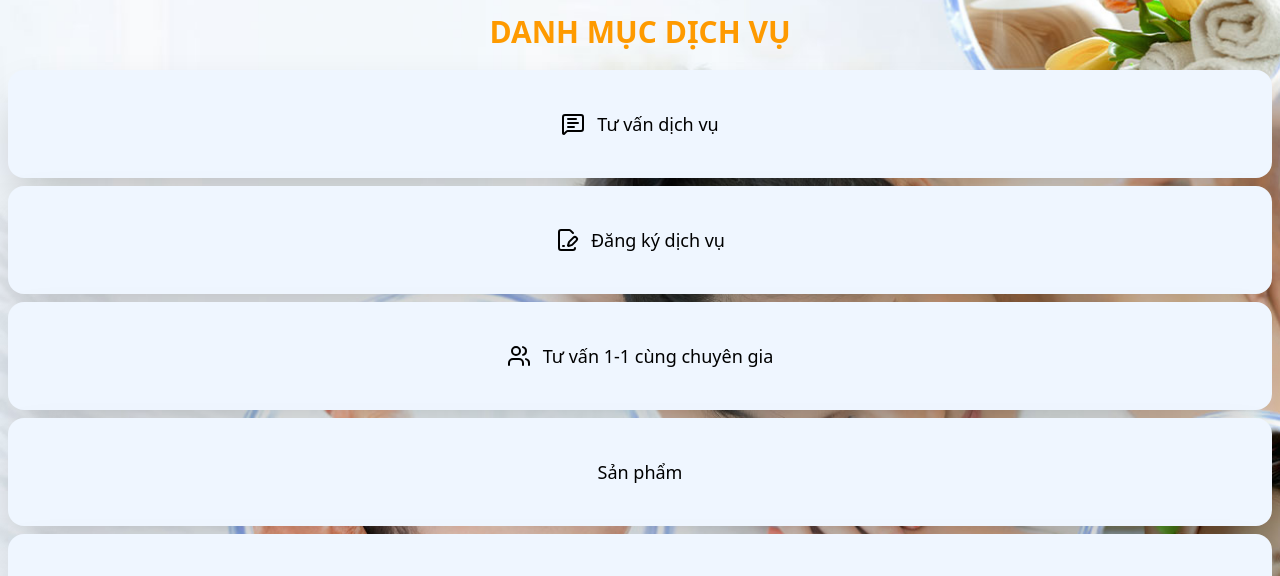
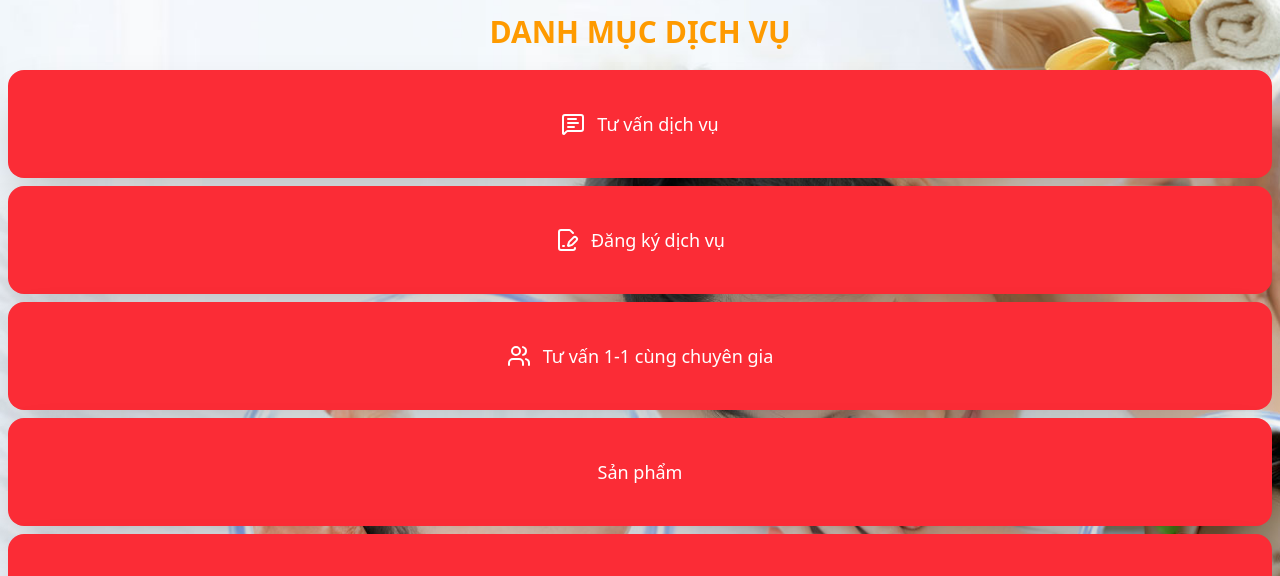
Before and after one commit to long2707/gbabeauty, a Next.js app: page /dich-vu in a window 1280 px wide. Shown: the part 318-894 px from the top of the page. Built offline with nearby package versions, Linux system fonts and the light colour scheme.

Commit message:
change color list

```diff
--- a/src/app/dich-vu/page.tsx
+++ b/src/app/dich-vu/page.tsx
@@ -99,7 +99,7 @@ const Page = () => {
 								key={item.name}
 							>
 								<DialogTrigger asChild>
-									<Button className="bg-blue-50 text-black shadow-2xl hover:bg-red-200 flex items-center justify-center px-5 py-10 gap-3 rounded-2xl text-lg font-medium ">
+									<Button className="bg-red-500 text-white shadow-2xl hover:bg-red-200 flex items-center justify-center px-5 py-10 gap-3 rounded-2xl text-lg font-medium ">
 										{item.name}
 									</Button>
 								</DialogTrigger>
@@ -143,7 +143,7 @@ const Page = () => {
 									onHandlerItem(item);
 								}}
 								key={item.name}
-								className=" bg-blue-50 text-black shadow-2xl hover:bg-red-200 active:bg-red-200 flex items-center justify-center px-5 py-10 gap-3 rounded-2xl text-lg font-medium  "
+								className=" bg-red-500 text-white shadow-2xl hover:bg-red-200 active:bg-red-200 flex items-center justify-center px-5 py-10 gap-3 rounded-2xl text-lg font-medium  "
 							>
 								<item.icon />
 								{item.name}
--- a/src/app/dich-vu/tu-van-dich-vu/page.tsx
+++ b/src/app/dich-vu/tu-van-dich-vu/page.tsx
@@ -84,7 +84,7 @@ const Page = () => {
 								onHandlerItem(item);
 							}}
 							key={item.name}
-							className=" bg-blue-50 text-black shadow-2xl hover:bg-red-200  flex items-center justify-center px-5 py-10 gap-3 rounded-2xl text-lg font-medium  "
+							className=" bg-red-500 text-white shadow-2xl hover:bg-red-200  flex items-center justify-center px-5 py-10 gap-3 rounded-2xl text-lg font-medium  "
 						>
 							{item.name}
 						</button>
```
